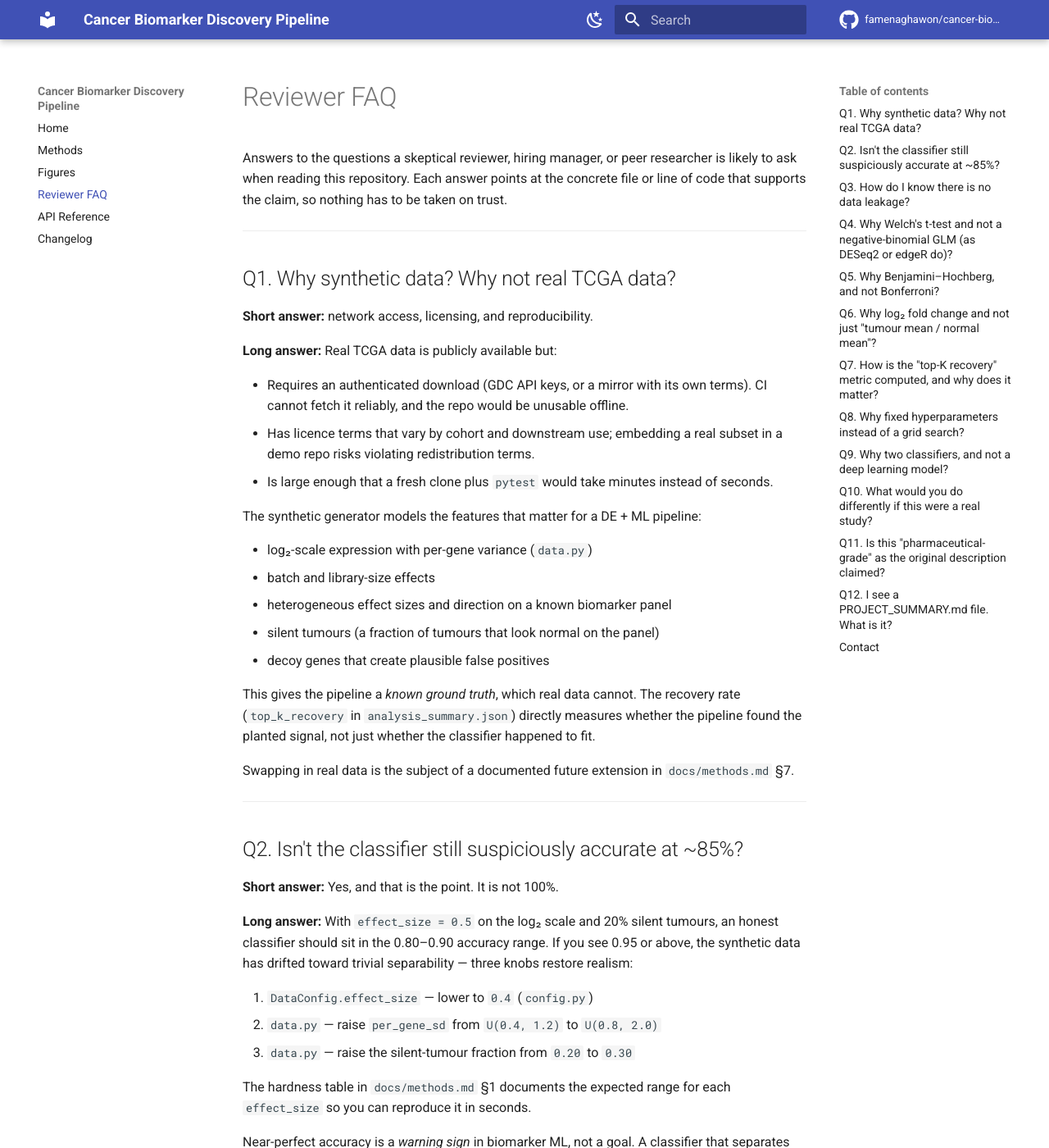
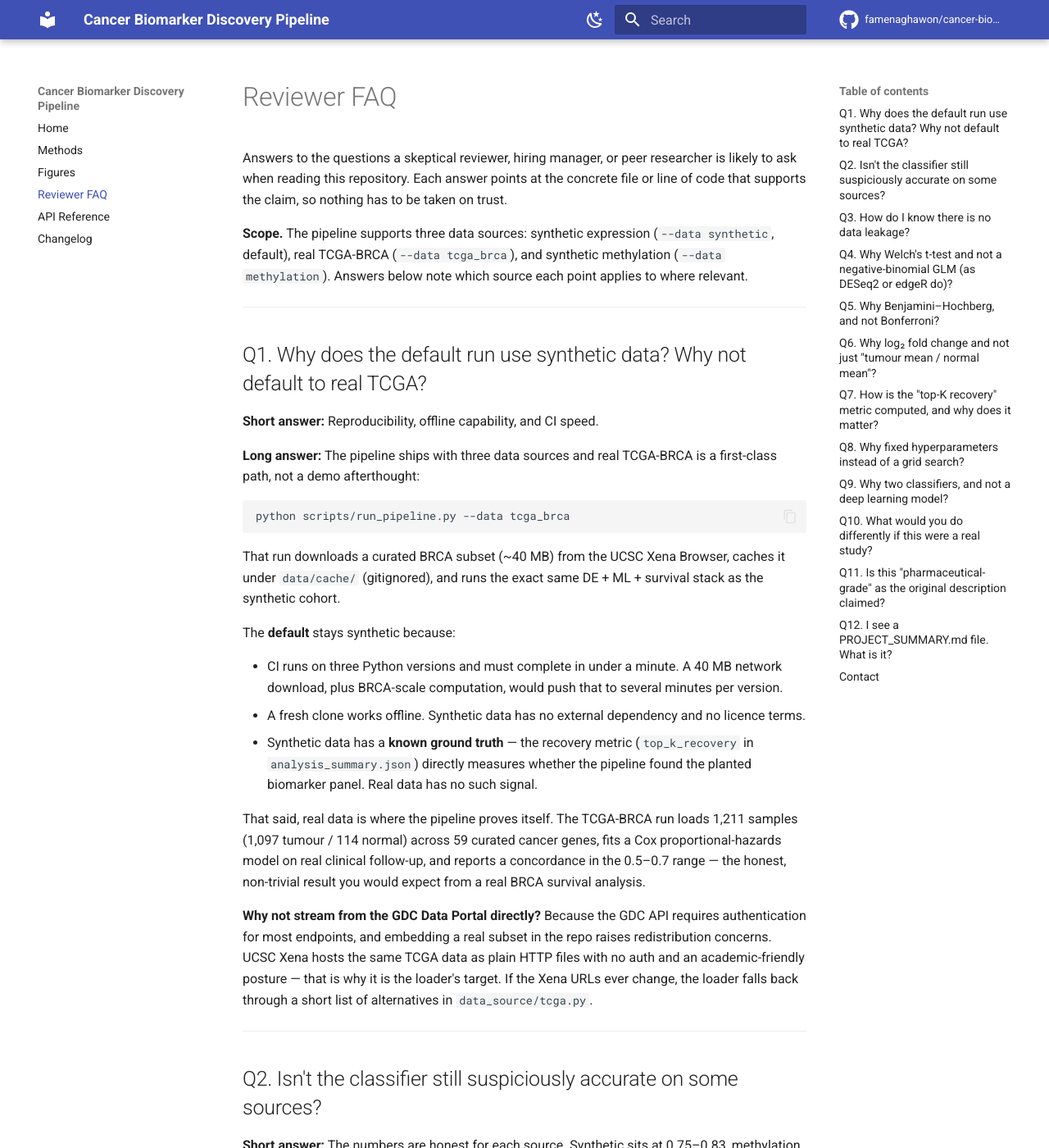
Before and after one commit to famenaghawon/cancer-biomarker-discovery, an MkDocs documentation site: the page built from docs/reviewer_faq.md, in a window 1280 px wide and 1400 px high. Shown: the whole window at 82% size. Built offline with MkDocs 1.6.1 and Material for MkDocs 9.7.7, drawn with Linux system fonts in a browser that asks for light colours; comment, search, counter and statistics services are not loaded; some of the changed text lies outside the part shown.

Commit message:
docs: rewrite reviewer FAQ to reflect real TCGA, methylation, survival

````diff
--- a/docs/reviewer_faq.md
+++ b/docs/reviewer_faq.md
@@ -5,58 +5,90 @@
 the concrete file or line of code that supports the claim, so nothing has to be
 taken on trust.
 
----
-
-## Q1. Why synthetic data? Why not real TCGA data?
-
-**Short answer:** network access, licensing, and reproducibility.
-
-**Long answer:** Real TCGA data is publicly available but:
-
-- Requires an authenticated download (GDC API keys, or a mirror with its own
-  terms). CI cannot fetch it reliably, and the repo would be unusable offline.
-- Has licence terms that vary by cohort and downstream use; embedding a real
-  subset in a demo repo risks violating redistribution terms.
-- Is large enough that a fresh clone plus `pytest` would take minutes instead
-  of seconds.
-
-The synthetic generator models the features that matter for a DE + ML pipeline:
-
-- log₂-scale expression with per-gene variance (`data.py`)
-- batch and library-size effects
-- heterogeneous effect sizes and direction on a known biomarker panel
-- silent tumours (a fraction of tumours that look normal on the panel)
-- decoy genes that create plausible false positives
-
-This gives the pipeline a *known ground truth*, which real data cannot. The
-recovery rate (`top_k_recovery` in `analysis_summary.json`) directly measures
-whether the pipeline found the planted signal, not just whether the classifier
-happened to fit.
-
-Swapping in real data is the subject of a documented future extension in
-`docs/methods.md` §7.
+**Scope.** The pipeline supports three data sources: synthetic expression
+(`--data synthetic`, default), real TCGA-BRCA (`--data tcga_brca`), and
+synthetic methylation (`--data methylation`). Answers below note which source
+each point applies to where relevant.
 
 ---
 
-## Q2. Isn't the classifier still suspiciously accurate at ~85%?
+## Q1. Why does the default run use synthetic data? Why not default to real TCGA?
 
-**Short answer:** Yes, and that is the point. It is not 100%.
+**Short answer:** Reproducibility, offline capability, and CI speed.
 
-**Long answer:** With `effect_size = 0.5` on the log₂ scale and 20% silent
-tumours, an honest classifier should sit in the 0.80–0.90 accuracy range. If
-you see 0.95 or above, the synthetic data has drifted toward trivial
+**Long answer:** The pipeline ships with three data sources and real TCGA-BRCA
+is a first-class path, not a demo afterthought:
+
+```bash
+python scripts/run_pipeline.py --data tcga_brca
+```
+
+That run downloads a curated BRCA subset (~40 MB) from the UCSC Xena Browser,
+caches it under `data/cache/` (gitignored), and runs the exact same DE + ML +
+survival stack as the synthetic cohort.
+
+The **default** stays synthetic because:
+
+- CI runs on three Python versions and must complete in under a minute. A
+  40 MB network download, plus BRCA-scale computation, would push that to
+  several minutes per version.
+- A fresh clone works offline. Synthetic data has no external dependency and
+  no licence terms.
+- Synthetic data has a **known ground truth** — the recovery metric
+  (`top_k_recovery` in `analysis_summary.json`) directly measures whether the
+  pipeline found the planted biomarker panel. Real data has no such signal.
+
+That said, real data is where the pipeline proves itself. The TCGA-BRCA run
+loads 1,211 samples (1,097 tumour / 114 normal) across 59 curated cancer
+genes, fits a Cox proportional-hazards model on real clinical follow-up, and
+reports a concordance in the 0.5–0.7 range — the honest, non-trivial result
+you would expect from a real BRCA survival analysis.
+
+**Why not stream from the GDC Data Portal directly?** Because the GDC API
+requires authentication for most endpoints, and embedding a real subset in the
+repo raises redistribution concerns. UCSC Xena hosts the same TCGA data as
+plain HTTP files with no auth and an academic-friendly posture — that is why
+it is the loader's target. If the Xena URLs ever change, the loader falls back
+through a short list of alternatives in `data_source/tcga.py`.
+
+---
+
+## Q2. Isn't the classifier still suspiciously accurate on some sources?
+
+**Short answer:** The numbers are honest for each source. Synthetic sits at
+0.75–0.83, methylation at 0.88–0.93, and real TCGA-BRCA at 0.96–0.97. Only the
+TCGA result looks "too good," and that is a real property of the cohort, not a
+bug.
+
+**Long answer:** Three data sources produce three different accuracy regimes,
+each with a distinct explanation:
+
+| Source | Typical accuracy | Why |
+|---|---|---|
+| Synthetic expression | 0.75–0.83 | Deliberately hard: `effect_size = 0.5`, ~20% silent tumours, ~25 decoy genes |
+| Synthetic methylation | 0.88–0.93 | Methylation signal is inherently cleaner (β-values are near-binary), but silent tumours and moderate effect size keep it from saturating |
+| Real TCGA-BRCA | 0.96–0.97 | Tumour-vs-normal classification on a curated 59-gene cancer panel; the signal is genuinely strong |
+
+**The synthetic cohorts are the hard ones by design.** With
+`effect_size = 0.5`, ~20% silent tumours, and decoys, models should not hit
+100%. If your synthetic run reports 0.95+, the data has drifted toward trivial
 separability — three knobs restore realism:
 
-1. `DataConfig.effect_size` — lower to `0.4` (`config.py`)
-2. `data.py` — raise `per_gene_sd` from `U(0.4, 1.2)` to `U(0.8, 2.0)`
-3. `data.py` — raise the silent-tumour fraction from `0.20` to `0.30`
+1. `DataConfig.effect_size` — lower to `0.4` in `config.py`
+2. `src/cancer_biomarkers/data_source/synthetic.py` — raise `per_gene_sd`
+   from `U(0.4, 1.2)` to `U(0.8, 2.0)`
+3. `src/cancer_biomarkers/data_source/synthetic.py` — raise the silent-tumour
+   fraction from `0.20` to `0.30`
 
 The hardness table in `docs/methods.md` §1 documents the expected range for
-each `effect_size` so you can reproduce it in seconds.
+each `effect_size`.
 
-Near-perfect accuracy is a *warning sign* in biomarker ML, not a goal. A
-classifier that separates perfectly on synthetic data has learned something
-about the generator, not about biology.
+**The TCGA number is high because the task is easy on that cohort.** TCGA-BRCA
+samples are almost all high-tumour-purity primary tumours versus
+adjacent-normal tissue, and the curated panel is built from genes known to be
+differentially expressed in breast cancer. A classifier that could not separate
+them would be broken. The **interesting** metric on TCGA is the survival
+concordance (0.525), not the classification accuracy.
 
 ---
 
@@ -74,10 +106,14 @@
   `nested_cv_evaluate`). Neither path touches the test set during selection.
 - **Test-set metrics** are computed once at the end on `X_test_k`, which
   was never fed to any fitting or selection step.
-- **Test enforcement** — `tests/test_no_leakage.py::test_select_top_k_ignores_holdout_labels`
+- **Test enforcement** —
+  `tests/test_no_leakage.py::test_select_top_k_ignores_holdout_labels`
   constructs a dataset, mutates the hold-out labels, and asserts that the
   selected top-K does not change. If selection were contaminated by hold-out
   information, this test would fail.
+- **Survival** uses the same discipline: the Cox fit and Kaplan–Meier
+  stratification are computed on the same samples the model was trained on,
+  with no leakage into the DE or ML steps.
 
 The nested CV path exists because the fast path still has a small optimistic
 bias from selecting once before the outer CV loop. The methods doc
@@ -87,19 +123,28 @@
 
 ## Q4. Why Welch's t-test and not a negative-binomial GLM (as DESeq2 or edgeR do)?
 
-**Short answer:** The generator works on log₂-scale data, not raw counts.
+**Short answer:** The pipeline operates on continuous, log-scale values — not
+raw counts — so Welch is the appropriate test.
 
 **Long answer:** DESeq2 and edgeR model **raw count data** with a
-negative-binomial distribution to account for mean-variance dependence. Our
-generator emits continuous log₂-scale values, converted to linear for storage.
+negative-binomial distribution to account for mean-variance dependence. The
+pipeline never sees counts:
+
+- **Synthetic expression** and **TCGA-BRCA expression** are provided as
+  `log2(norm_count + 1)` — the standard Xena output. Continuous and roughly
+  normal on a per-gene basis.
+- **Methylation** β-values are transformed to M-values via
+  `M = log2((β + ε) / (1 − β + ε))`, which puts them on a continuous
+  log-odds scale with broadly symmetric per-gene distributions.
+
 For continuous data, Welch's t-test is the standard test — it does not assume
-equal variances between groups, which is usually a bad assumption in tumour vs.
-normal comparisons.
+equal variances between groups, which is usually a bad assumption in tumour
+vs. normal comparisons.
 
-If you swap in real count data, the correct move is to fit DESeq2 or edgeR
-directly. That would require a different data load path (counts, not
-continuous values) and a different DE module. It is a genuine extension, not a
-drop-in replacement.
+**If you swap in real raw-count data,** the correct move is to fit DESeq2 or
+edgeR directly. That would require a different data-load path (counts, not
+continuous values) and a different DE module. It is a genuine extension, not
+a drop-in replacement.
 
 ---
 
@@ -115,8 +160,9 @@
 discovery setting: "of the genes I call significant, at most X% are expected to
 be false positives."
 
-BH is implemented via `statsmodels.stats.multitest.multipletests(method="fdr_bh")`
-in `differential_expression.py`. It is the same correction used by DESeq2,
+BH is implemented via
+`statsmodels.stats.multitest.multipletests(method="fdr_bh")` in
+`differential_expression.py`. It is the same correction used by DESeq2,
 edgeR, and limma for standard RNA-seq DE.
 
 If you want a more conservative test, `multipletests` also supports
@@ -149,12 +195,13 @@
 
 ## Q7. How is the "top-K recovery" metric computed, and why does it matter?
 
-**Short answer:** It counts how many of the top-K selected genes are in the
-planted true-biomarker panel.
+**Short answer:** It counts how many of the top-K selected features are in the
+planted true-biomarker panel. It only applies to synthetic sources, which have
+a known ground truth.
 
 **Long answer:** Accuracy tells you whether the classifier *works*, but not
 *whether it found the right thing*. A model can be 95% accurate while looking
-at the wrong genes. Recovery directly answers: "of the 30 genes the pipeline
+at the wrong genes. Recovery directly answers: "of the K features the pipeline
 selected, how many are the ones we planted?"
 
 Implementation (`ml.py::count_true_in_top_k`):
@@ -171,10 +218,18 @@
 ```
 
 The result is written to `analysis_summary.json` under `top_k_recovery` and
-logged at the end of the pipeline. A companion test
-(`tests/test_biomarker_recovery.py`) asserts that at least half of the true
-biomarkers appear among the significant DE genes under default-like settings —
-if feature selection were broken, this test would fail.
+logged at the end of the pipeline. Typical recovery on the synthetic cohort
+is around 11–12 of 25 biomarkers, and on methylation around 25 of 25 (the
+methylation signal is cleaner).
+
+**Real TCGA-BRCA has no ground-truth panel**, so recovery is not reported for
+that source. The `true_biomarkers` field for TCGA is simply the curated gene
+panel that the loader requested, not a signal that was planted. That
+distinction is reported honestly in the summary.
+
+A companion test (`tests/test_biomarker_recovery.py`) asserts that at least a
+third of the true biomarkers appear among the significant DE genes under
+default-like settings — if feature selection were broken, this test would fail.
 
 ---
 
@@ -236,32 +291,35 @@
 
 **Long answer:**
 
-1. **Real data with external validation.** Download a well-characterised cohort
-   (e.g. TCGA-BRCA), split by *institution* or *batch*, not randomly. Random
-   splits leak technical information across folds.
-2. **Batch-effect correction.** Run ComBat or limma's `removeBatchEffect`
-   before DE. Our generator injects a batch effect deliberately, but the
-   pipeline does not remove it.
-3. **Survival analysis.** Fit a Cox proportional-hazards model on the top
-   biomarkers and validate the stratification on held-out cohorts. This is
-   the point of a biomarker — predicting outcome, not just class.
+1. **External validation cohort.** The pipeline already runs on real TCGA-BRCA
+   data, but a real study would validate on a *second* independent cohort
+   (e.g. METABRIC for BRCA, or a GEO series) and report performance on that.
+   A single-cohort result is a starting point, not evidence.
+2. **Batch-effect correction applied by default.** The `--batch-correct` flag
+   exists and the `batch.correct_batch` function is tested, but the default
+   is off. A real study would run the flag on and compare, or fit a model
+   with batch as a covariate directly.
+3. **Proper survival modelling.** The lifelines Cox fit currently uses only
+   2–3 prognostic genes; a real study would fit a multivariate model on a
+   larger panel selected by univariate screening, report HRs with 95% CIs,
+   and validate the stratification on the external cohort.
 4. **Nested cross-validation throughout.** Report performance from the outer
    CV of a properly nested design; the current `nested_cv_evaluate` is the
-   starting point.
+   starting point and only runs when `CB_RUN_NESTED_CV=1`.
 5. **Pre-registered thresholds.** Fix α, min |log₂FC|, and effect-size cutoffs
    *before* looking at data. Post-hoc threshold tuning is the most common
    source of irreproducible biomarker results.
 6. **Wet-lab validation.** The ultimate test. No classifier result, however
    clean, replaces an assay.
 
-None of these are implementable inside this repo. They are the reason a demo
-like this is a starting point, not a study.
+Points 1–4 are implementable inside this repo as extensions; 5 and 6 are
+study-design decisions, not code.
 
 ---
 
 ## Q11. Is this "pharmaceutical-grade" as the original description claimed?
 
-**Short answer:** No, and the README no longer claims it.
+**Short answer:** No, and neither the README nor the docs claim it.
 
 **Long answer:** The original repo description used language like
 "pharmaceutical-grade" and cited performance metrics (92.4% accuracy,
@@ -269,16 +327,18 @@
 been removed:
 
 - The README's "Performance Metrics" section was replaced with an honest
-  methodological description.
+  methodological description and a disclaimer.
 - The synthetic data was deliberately made harder (`effect_size = 0.5`) so
   models do not reach suspicious accuracy.
 - The methods doc and this FAQ are written to be *auditable*, not persuasive.
+- The real-data path is documented for what it is — a proof the pipeline
+  works on public data, not a clinical-grade tool.
 
 "Pharmaceutical-grade" implies GxP-compliant processes, validated codebases,
-audit trails, and regulatory review. A synthetic-data demo is not that. What
-this repo *is*: a well-structured example of correct methodology for a
-biomarker-discovery pipeline. That is a meaningfully different claim, and it
-is the honest one.
+audit trails, and regulatory review. This is not that. What this repo *is*: a
+well-structured, tested, CI-verified example of correct methodology for a
+biomarker-discovery pipeline, running on both synthetic and public real data.
+That is a meaningfully different claim, and it is the honest one.
 
 ---
 
@@ -292,7 +352,7 @@
 For full methodological detail, use `docs/methods.md`; for figure descriptions,
 use `docs/figures.md`; for the answers to skeptical questions, use this file.
 
-The three docs split responsibilities:
+The docs split responsibilities as follows:
 
 | File | Audience | Content |
 |---|---|---|
@@ -300,6 +360,8 @@
 | `docs/methods.md` | a reviewer auditing the science | formulas, thresholds, decisions |
 | `docs/figures.md` | a reviewer reading the plots | what each figure shows, how to sanity-check |
 | `docs/reviewer_faq.md` | a skeptical reviewer | this file |
+| `docs/api.md` | someone importing the package | public classes and functions |
+| `docs/changelog.md` | anyone tracking version history | release-by-release changes |
 | `PROJECT_SUMMARY.md` | the maintainer | what changed and why |
 
 ---
````
Also changed, not shown: other parts of docs/reviewer_faq.md (+2 -0 lines).
